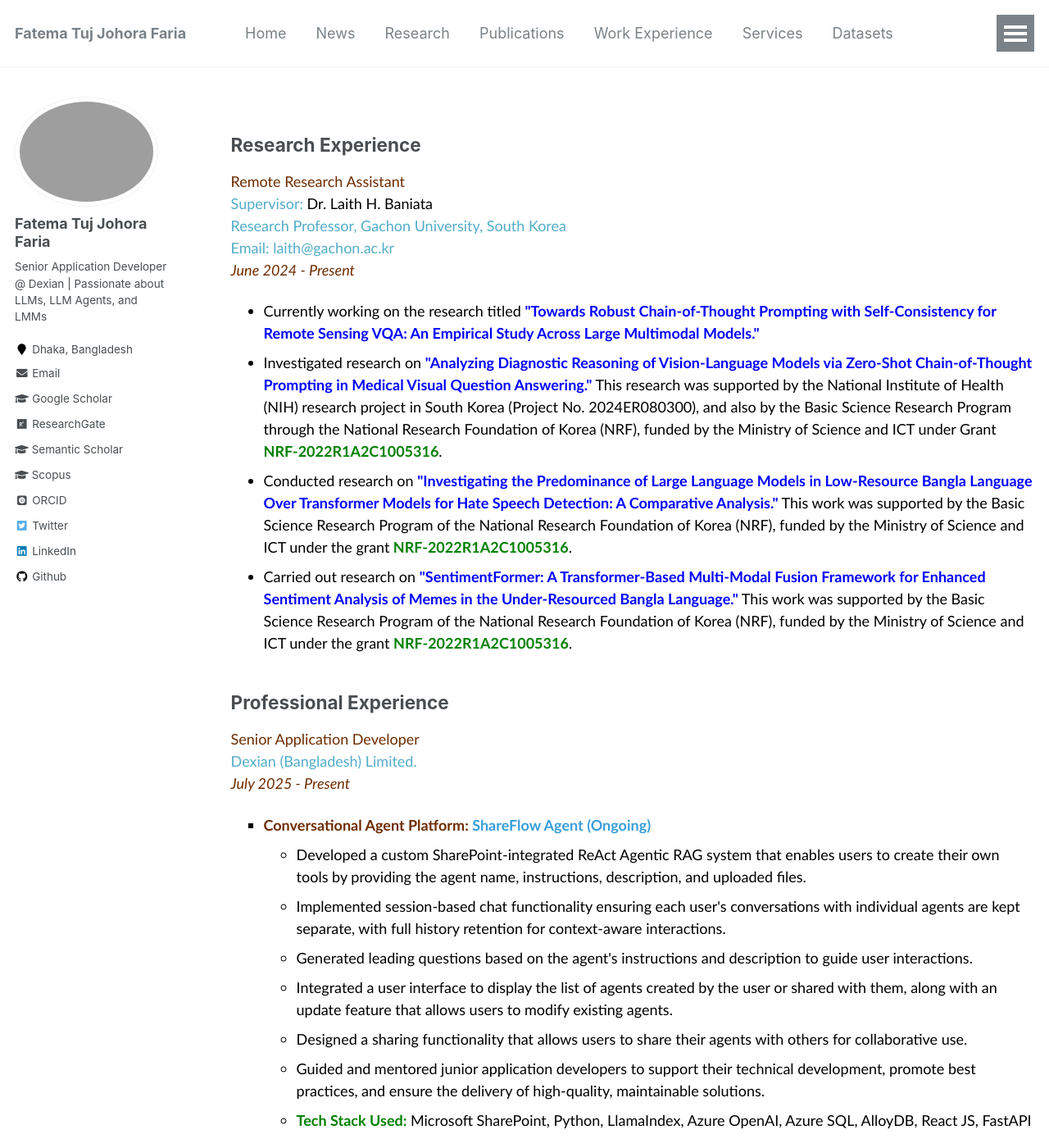
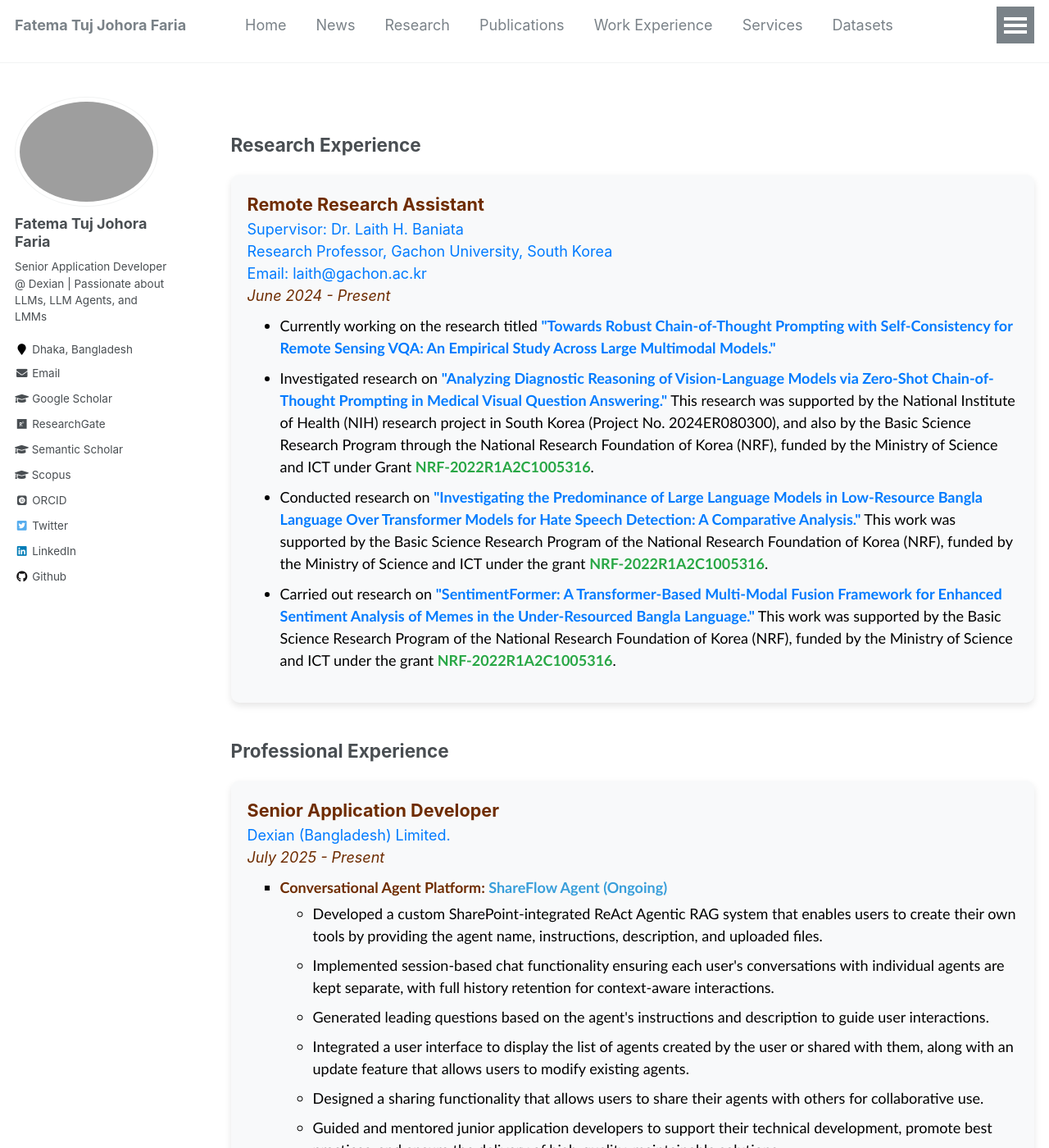
Before and after one commit to fatemafaria142/fatemafaria142.github.io, a Jekyll site: the page built from _pages/work.md, in a window 1280 px wide and 1400 px high. Shown: the whole window at 82% size. Built offline with Jekyll 4.4.1, drawn with Linux system fonts in a browser that asks for light colours; some web fonts are replaced; some of the changed text lies outside the part shown.

Commit message:
Update work

```diff
--- a/_pages/work.md
+++ b/_pages/work.md
@@ -6,104 +6,121 @@
 
 ## Research Experience
 <span style="font-family:Trebuchet MS; color:black;">
-<span style="color:#6E2C00">Remote Research Assistant</span><br/>
-[Supervisor: <span style="color:black; display:inline;"> Dr. Laith H. Baniata </span>](https://www.researchgate.net/profile/Laith-Baniata)<br/>
-[Research Professor, Gachon University, South Korea](https://www.gachon.ac.kr/sites/eng/index.do/)<br/>
-[Email: laith@gachon.ac.kr](mailto:laith@gachon.ac.kr)<br/>
-<span style="color:#6E2C00"><em>June 2024 - Present</em></span>
-<ul style="font-family:Trebuchet MS; color:black;">
+<div style="display: flex; flex-wrap: wrap; gap: 20px;">
+  <div style="background-color: #f8f9fa; border-radius: 10px; padding: 20px; box-shadow: 0 4px 8px rgba(0,0,0,0.1); transition: transform 0.3s ease-in-out; flex: 1 1 100%; max-width: 100%;">
+    <span style="color:#6E2C00; font-size: 1.2em; font-weight: bold;">Remote Research Assistant</span><br/>
+    <a href="https://www.researchgate.net/profile/Laith-Baniata" style="color: #007bff; text-decoration: none; transition: color 0.3s;">Supervisor: Dr. Laith H. Baniata</a><br/>
+    <a href="https://www.gachon.ac.kr/sites/eng/index.do/" style="color: #007bff; text-decoration: none; transition: color 0.3s;">Research Professor, Gachon University, South Korea</a><br/>
+    <a href="mailto:laith@gachon.ac.kr" style="color: #007bff; text-decoration: none; transition: color 0.3s;">Email: laith@gachon.ac.kr</a><br/>
+    <span style="color:#6E2C00; font-style: italic;">June 2024 - Present</span>
+    <ul style="font-family:Trebuchet MS; color:black; margin-top: 10px;">
+      <li style="margin-bottom: 10px;">Currently working on the research titled <b style="color:#007bff">"Towards Robust Chain-of-Thought Prompting with Self-Consistency for Remote Sensing VQA: An Empirical Study Across Large Multimodal Models."</b></li>
+      <li style="margin-bottom: 10px;">Investigated research on <b style="color:#007bff">"Analyzing Diagnostic Reasoning of Vision-Language Models via Zero-Shot Chain-of-Thought Prompting in Medical Visual Question Answering."</b> This research was supported by the National Institute of Health (NIH) research project in South Korea (Project No. 2024ER080300), and also by the Basic Science Research Program through the National Research Foundation of Korea (NRF), funded by the Ministry of Science and ICT under Grant <b><span style="color:#28a745; display:inline;">NRF-2022R1A2C1005316</span></b>.</li>
+      <li style="margin-bottom: 10px;">Conducted research on <b style="color:#007bff">"Investigating the Predominance of Large Language Models in Low-Resource Bangla Language Over Transformer Models for Hate Speech Detection: A Comparative Analysis."</b> This work was supported by the Basic Science Research Program of the National Research Foundation of Korea (NRF), funded by the Ministry of Science and ICT under the grant <b><span style="color:#28a745; display:inline;">NRF-2022R1A2C1005316</span></b>.</li>
+      <li style="margin-bottom: 10px;">Carried out research on <b style="color:#007bff">"SentimentFormer: A Transformer-Based Multi-Modal Fusion Framework for Enhanced Sentiment Analysis of Memes in the Under-Resourced Bangla Language."</b> This work was supported by the Basic Science Research Program of the National Research Foundation of Korea (NRF), funded by the Ministry of Science and ICT under the grant <b><span style="color:#28a745; display:inline;">NRF-2022R1A2C1005316</span></b>.</li>
+    </ul>
+  </div>
+</div>
 
-<li>Currently working on the research titled <b style="color:blue">"Towards Robust Chain-of-Thought Prompting with Self-Consistency for Remote Sensing VQA: An Empirical Study Across Large Multimodal Models."</b></li>
-
-<li>Investigated research on <b style="color:blue">"Analyzing Diagnostic Reasoning of Vision-Language Models via Zero-Shot Chain-of-Thought Prompting in Medical Visual Question Answering."</b> This research was supported by the National Institute of Health (NIH) research project in South Korea (Project No. 2024ER080300), and also by the Basic Science Research Program through the National Research Foundation of Korea (NRF), funded by the Ministry of Science and ICT under Grant <b><span style="color:green; display:inline;">NRF-2022R1A2C1005316</span></b>.</li>
-
-<li>Conducted research on <b style="color:blue">"Investigating the Predominance of Large Language Models in Low-Resource Bangla Language Over Transformer Models for Hate Speech Detection: A Comparative Analysis."</b> This work was supported by the Basic Science Research Program of the National Research Foundation of Korea (NRF), funded by the Ministry of Science and ICT under the grant<b><span style="color:green; display:inline;"> NRF-2022R1A2C1005316</span></b>.</li>
-
-<li>Carried out research on <b style="color:blue">"SentimentFormer: A Transformer-Based Multi-Modal Fusion Framework for Enhanced Sentiment Analysis of Memes in the Under-Resourced Bangla Language."</b> This work was supported by the Basic Science Research Program of the National Research Foundation of Korea (NRF), funded by the Ministry of Science and ICT under the grant <b><span style="color:green; display:inline;">NRF-2022R1A2C1005316</span></b>.</li>
-</ul>
+<style>
+  div:hover {
+    transform: translateY(-5px);
+  }
+  a:hover {
+    color: #0056b3;
+  }
+</style>
 
 ## Professional Experience
 <span style="font-family:Trebuchet MS; color:black;">
-<span style="color:#6E2C00">Senior Application Developer</span><br/>
-<a href="https://www.linkedin.com/company/dexiansolutions/" target="_blank">Dexian (Bangladesh) Limited.</a><br/>
-<span style="color:#6E2C00"><em>July 2025 - Present</em></span>
+<div style="display: flex; flex-wrap: wrap; gap: 20px;">
+  <div style="background-color: #f8f9fa; border-radius: 10px; padding: 20px; box-shadow: 0 4px 8px rgba(0,0,0,0.1); transition: transform 0.3s ease-in-out; flex: 1 1 100%; max-width: 100%;">
+    <span style="color:#6E2C00; font-size: 1.2em; font-weight: bold;">Senior Application Developer</span><br/>
+    <a href="https://www.linkedin.com/company/dexiansolutions/" style="color: #007bff; text-decoration: none; transition: color 0.3s;" target="_blank">Dexian (Bangladesh) Limited.</a><br/>
+    <span style="color:#6E2C00; font-style: italic;">July 2025 - Present</span>
+    <ul style="font-family:Trebuchet MS; color:black; list-style-type: square; margin-top: 10px;">
+      <li style="margin-bottom: 10px;">
+        <b style="color:#6E2C00">Conversational Agent Platform: <span style="color:#389EDA">ShareFlow Agent (Ongoing)</span></b>
+        <ul style="list-style-type: circle; margin-top: 5px;">
+          <li>Developed a custom SharePoint-integrated ReAct Agentic RAG system that enables users to create their own tools by providing the agent name, instructions, description, and uploaded files.</li>
+          <li>Implemented session-based chat functionality ensuring each user's conversations with individual agents are kept separate, with full history retention for context-aware interactions.</li>
+          <li>Generated leading questions based on the agent's instructions and description to guide user interactions.</li>
+          <li>Integrated a user interface to display the list of agents created by the user or shared with them, along with an update feature that allows users to modify existing agents.</li>
+          <li>Designed a sharing functionality that allows users to share their agents with others for collaborative use.</li>
+          <li>Guided and mentored junior application developers to support their technical development, promote best practices, and ensure the delivery of high-quality, maintainable solutions.</li>
+          <li><b><span style="color:#28a745;">Tech Stack Used:</span></b> Microsoft SharePoint, Python, LlamaIndex, Azure OpenAI, Azure SQL, AlloyDB, React JS, FastAPI</li>
+        </ul>
+      </li>
+    </ul>
+  </div>
 
-<ul style="font-family:Trebuchet MS; color:black; list-style-type: square;">
-  <li>
-<b style="color:#6E2C00">Conversational Agent Platform: <span style="color:#389EDA">ShareFlow Agent (Ongoing)</span></b>
-    <ul style="list-style-type: circle;">
-      <li>Developed a custom SharePoint-integrated ReAct Agentic RAG system that enables users to create their own tools by providing the agent name, instructions, description, and uploaded files.</li>
-      <li>Implemented session-based chat functionality ensuring each user's conversations with individual agents are kept separate, with full history retention for context-aware interactions.</li>
-      <li>Generated leading questions based on the agent's instructions and description to guide user interactions.</li>
-      <li>Integrated a user interface to display the list of agents created by the user or shared with them, along with an update feature that allows users to modify existing agents.</li>
-      <li>Designed a sharing functionality that allows users to share their agents with others for collaborative use.</li>
-      <li>Guided and mentored junior application developers to support their technical development, promote best practices, and ensure the delivery of high-quality, maintainable solutions.</li>
-      <li><b><span style="color:green;">Tech Stack Used:</span></b> Microsoft SharePoint, Python, LlamaIndex, Azure OpenAI, Azure SQL, AlloyDB, React JS, FastAPI</li>
+  <div style="background-color: #f8f9fa; border-radius: 10px; padding: 20px; box-shadow: 0 4px 8px rgba(0,0,0,0.1); transition: transform 0.3s ease-in-out; flex: 1 1 100%; max-width: 100%;">
+    <span style="color:#6E2C00; font-size: 1.2em; font-weight: bold;">Application Developer</span><br/>
+    <a href="https://www.linkedin.com/company/dexiansolutions/" style="color: #007bff; text-decoration: none; transition: color 0.3s;" target="_blank">Dexian (Bangladesh) Limited.</a><br/>
+    <span style="color:#6E2C00; font-style: italic;">May 2024 - July 2025</span>
+    <ul style="font-family:Trebuchet MS; color:black; list-style-type: square; margin-top: 10px;">
+      <li style="margin-bottom: 10px;">
+        <b style="color:#6E2C00">Organizational Intelligence Role Placement System: <span style="color:#389EDA">Org Info</span></b>
+        <ul style="list-style-type: circle; margin-top: 5px;">
+          <li>Implemented a multimodal agent for extracting organizational hierarchical information from organograms, utilizing in-context learning with tree-of-thought prompting to preserve the correct parent-child structure.</li>
+          <li>Applied multipath reasoning to resolve conflicts and ambiguities in relationships for accurate role placement and stored the extracted hierarchical information in a relational database.</li>
+          <li>Designed an LLM-based agent that converted natural language queries into SQL using few-shot learning and self-consistency with chain-of-thought prompting, which enabled contextual reasoning to accurately retrieve relevant organizational data and integrated the results into the OrgChart framework for hierarchical visualization.</li>
+          <li>Developed a dynamic Agentic RAG-guided chat interface that enabled users to interact with a specific organizational hierarchy by utilizing predefined query types, roles, and goals, and delivered context-aware, natural language responses.</li>
+          <li>Set up scheduled jobs to fetch organizational data from Bullhorn every 30 days and visualized organizational information in OrgChart.</li>
+          <li>Reduced search time for organizational hierarchies by 92% through eliminating full Bullhorn database queries.</li>
+          <li><b><span style="color:#28a745;">Tech Stack Used:</span></b> Python, LangChain, LangGraph, Azure OpenAI, OpenCV, Azure SQL, React JS, FastAPI</li>
+        </ul>
+      </li>
+      <li style="margin-bottom: 10px;">
+        <b style="color:#6E2C00">Next-Gen Proposal Automation Engine: <span style="color:#389EDA">RFPMatcher</span></b>
+        <ul style="list-style-type: circle; margin-top: 5px;">
+          <li>Developed a Retrieval-Augmented Generation (RAG) solution using Chain of Thought prompting to extract key information from Request for Proposal (RFP) documents.</li>
+          <li>Built a Past Experience Matcher system that uses Automatic Chain-of-Thought prompting alongside in-context learning and preset questions to extract requirements from RFPs, then matches them against a master database of prior proposal responses.</li>
+          <li>Enabled the system to generate Yes/No decisions with detailed explanations of how similar requirements were addressed in the past, aiding in the prediction of potential win/loss outcomes for new proposals.</li>
+          <li>Generated dynamic Tables of Contents (TOC) based on extracted key information and historical experience to streamline and structure the proposal writing process for new bids.</li>
+          <li>Reduced manual review time by 75% via automated extraction and predictive insights for Proposal Managers.</li>
+          <li><b><span style="color:#28a745;">Tech Stack Used:</span></b> Python, LlamaIndex, Azure OpenAI, AlloyDB, CouchDB, React JS, FastAPI</li>
+        </ul>
+      </li>
+      <li style="margin-bottom: 10px;">
+        <b style="color:#6E2C00">Automated Presentation Insights Generator: <span style="color:#389EDA">CaseAligner</span></b>
+        <ul style="list-style-type: circle; margin-top: 5px;">
+          <li>Built an LLM-based application using zero-shot prompting to generate PowerPoint presentations for case studies based on selected practice areas and industries.</li>
+          <li>Implemented an interactive chat interface allowing users to query specific slide content and receive instant contextual responses.</li>
+          <li>Developed comprehensive search functionality to locate information across all generated case studies.</li>
+          <li>Created export capabilities for downloading slides in company's official template.</li>
+          <li>Designed an admin panel for authorized users to download and edit the knowledge base of case studies.</li>
+          <li><b><span style="color:#28a745;">Tech Stack Used:</span></b> Python, LlamaIndex, Azure OpenAI, React JS, FastAPI</li>
+        </ul>
+      </li>
+      <li style="margin-bottom: 10px;">
+        <b style="color:#6E2C00">Legal Document Information Retrieval System: <span style="color:#389EDA">KnowledgeEngine</span></b>
+        <ul style="list-style-type: circle; margin-top: 5px;">
+          <li>Developed an LLM-based, multi-document RAG Q&A system for internal document information retrieval.</li>
+          <li>Implemented a chat conversation interface with document page references for information sources.</li>
+          <li>Maintained session-based dedicated knowledge bases to ensure data isolation and user-specific context management.</li>
+          <li>Created an admin panel with document upload functionality and comprehensive document management capabilities.</li>
+          <li><b><span style="color:#28a745;">Tech Stack Used:</span></b> Python, LlamaIndex, Azure OpenAI, AlloyDB, React JS, FastAPI</li>
+        </ul>
+      </li>
+      <li style="margin-bottom: 10px;">
+        <b style="color:#6E2C00">Smart Recruitment Analytics Tool: <span style="color:#389EDA">AgentDexi</span></b>
+        <ul style="list-style-type: circle; margin-top: 5px;">
+          <li>Designed an LLM-based multi-agent system that scrapes job postings and analyzes demand trends to generate customer intelligence reports with graphical charts.</li>
+          <li>Developed an RAG solution to identify technological trends in job descriptions across external companies.</li>
+          <li>Minimized analysis time by 80% by helping technical recruiters gain insights and optimized hiring strategies.</li>
+          <li><b><span style="color:#28a745;">Tech Stack Used:</span></b> Python, LangChain, CrewAI, Azure OpenAI, React JS, FastAPI</li>
+        </ul>
+      </li>
     </ul>
-  </li>
-</ul>
+  </div>
+</div>
 
-<span style="font-family:Trebuchet MS; color:black;">
-<span style="color:#6E2C00">Application Developer</span><br/>
-<a href="https://www.linkedin.com/company/dexiansolutions/" target="_blank">Dexian (Bangladesh) Limited.</a><br/>
-<span style="color:#6E2C00"><em>May 2024 - July 2025</em></span>
-
-<ul style="font-family:Trebuchet MS; color:black; list-style-type: square;">
-  <li>
-    <b style="color:#6E2C00">Organizational Intelligence Role Placement System: <span style="color:#389EDA">Org Info</span></b>
-    <ul style="list-style-type: circle;">
-      <li>Implemented a multimodal agent for extracting organizational hierarchical information from organograms, utilizing in-context learning with tree-of-thought prompting to preserve the correct parent-child structure.</li>
-      <li>Applied multipath reasoning to resolve conflicts and ambiguities in relationships for accurate role placement and stored the extracted hierarchical information in a relational database.</li>
-      <li>Designed an LLM-based agent that converted natural language queries into SQL using few-shot learning and self-consistency with chain-of-thought prompting, which enabled contextual reasoning to accurately retrieve relevant organizational data and integrated the results into the OrgChart framework for hierarchical visualization.</li>
-      <li>Developed a dynamic Agentic RAG-guided chat interface that enabled users to interact with a specific organizational hierarchy by utilizing predefined query types, roles, and goals, and delivered context-aware, natural language responses.</li>
-      <li>Set up scheduled jobs to fetch organizational data from Bullhorn every 30 days and visualized organizational information in OrgChart .</li>
-      <li>Reduced search time for organizational hierarchies by 92% through eliminating full Bullhorn database queries.</li>
-      <li><b><span style="color:green;">Tech Stack Used:</span></b> Python, LangChain, LangGraph, Azure OpenAI, OpenCV, Azure SQL, React JS, FastAPI</li>
-    </ul>
-  </li>
-
-  <li>
-    <b style="color:#6E2C00">Next-Gen Proposal Automation Engine: <span style="color:#389EDA">RFPMatcher</span></b>
-    <ul style="list-style-type: circle;">
-      <li>Developed a Retrieval-Augmented Generation (RAG) solution using Chain of Thought prompting to extract key information from Request for Proposal (RFP) documents.</li>
-      <li>Built a Past Experience Matcher system that uses Automatic Chain-of-Thought prompting alongside in-context learning and preset questions to extract requirements from RFPs, then matches them against a master database of prior proposal responses.</li>
-      <li>Enabled the system to generate Yes/No decisions with detailed explanations of how similar requirements were addressed in the past, aiding in the prediction of potential win/loss outcomes for new proposals.</li>
-      <li>Generated dynamic Tables of Contents (TOC) based on extracted key information and historical experience to streamline and structure the proposal writing process for new bids.</li>
-      <li>Reduced manual review time by 75% via automated extraction and predictive insights for Proposal Managers.</li>
-      <li><b><span style="color:green;">Tech Stack Used:</span></b> Python, LlamaIndex, Azure OpenAI, AlloyDB, CouchDB, React JS, FastAPI</li>
-    </ul>
-  </li>
-
-  <li>
-    <b style="color:#6E2C00">Automated Presentation Insights Generator: <span style="color:#389EDA">CaseAligner</span></b>
-    <ul style="list-style-type: circle;">
-      <li>Built an LLM-based application using zero-shot prompting to generate PowerPoint presentations for case studies based on selected practice areas and industries.</li>
-      <li>Implemented an interactive chat interface allowing users to query specific slide content and receive instant contextual responses.</li>
-      <li>Developed comprehensive search functionality to locate information across all generated case studies.</li>
-      <li>Created export capabilities for downloading slides in company's official template.</li>
-      <li>Designed an admin panel for authorized users to download and edit the knowledge base of case studies.</li>
-      <li><b><span style="color:green;">Tech Stack Used:</span></b> Python, LlamaIndex, Azure OpenAI, React JS, FastAPI</li>
-    </ul>
-  </li>
-
-  <li>
-    <b style="color:#6E2C00">Legal Document Information Retrieval System: <span style="color:#389EDA">KnowledgeEngine</span></b>
-    <ul style="list-style-type: circle;">
-      <li>Developed an LLM-based, multi-document RAG Q&A system for internal document information retrieval.</li>
-      <li>Implemented a chat conversation interface with document page references for information sources.</li>
-      <li>Maintained session-based dedicated knowledge bases to ensure data isolation and user-specific context management.</li>
-     <li>Created an admin panel with document upload functionality and comprehensive document management capabilities.</li>
-      <li><b><span style="color:green;">Tech Stack Used:</span></b> Python, LlamaIndex, Azure OpenAI, AlloyDB, React JS, FastAPI</li>
-    </ul>
-  </li>
-
-  <li>
-    <b style="color:#6E2C00">Smart Recruitment Analytics Tool: <span style="color:#389EDA">AgentDexi</span></b>
-    <ul style="list-style-type: circle;">
-      <li>Designed an LLM-based multi-agent system that scrapes job postings and analyzes demand trends to generate customer intelligence reports with graphical charts.</li>
-      <li>Developed an RAG solution to identify technological trends in job descriptions across external companies.</li>
-      <li>Minimized analysis time by 80\% by helping technical recruiters gain insights and optimized hiring strategies.</li>
-      <li><b><span style="color:green;">Tech Stack Used:</span></b> Python, LangChain, CrewAI, Azure OpenAI, React JS, FastAPI</li>
-    </ul>
-  </li>
-</ul>
+<style>
+  div:hover {
+    transform: translateY(-5px);
+  }
+  a:hover {
+    color: #0056b3;
+  }
+</style>
```
